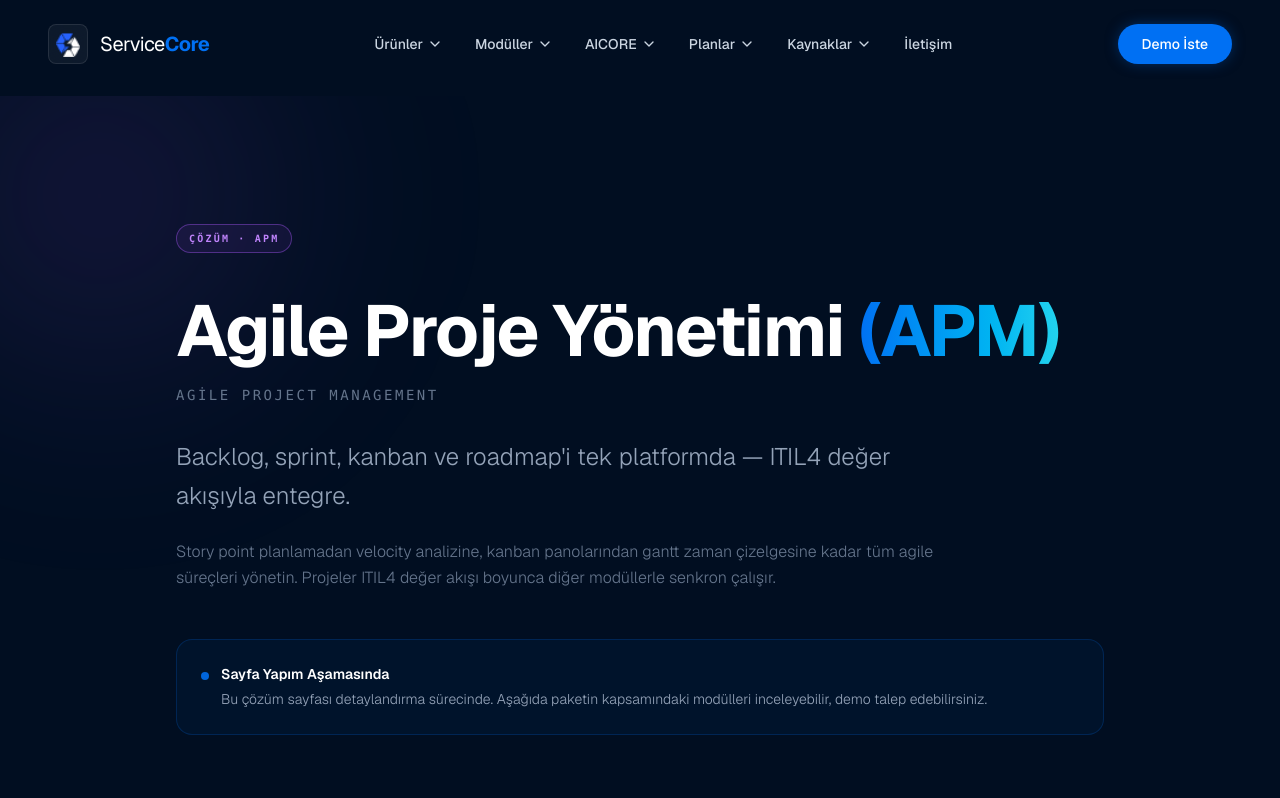
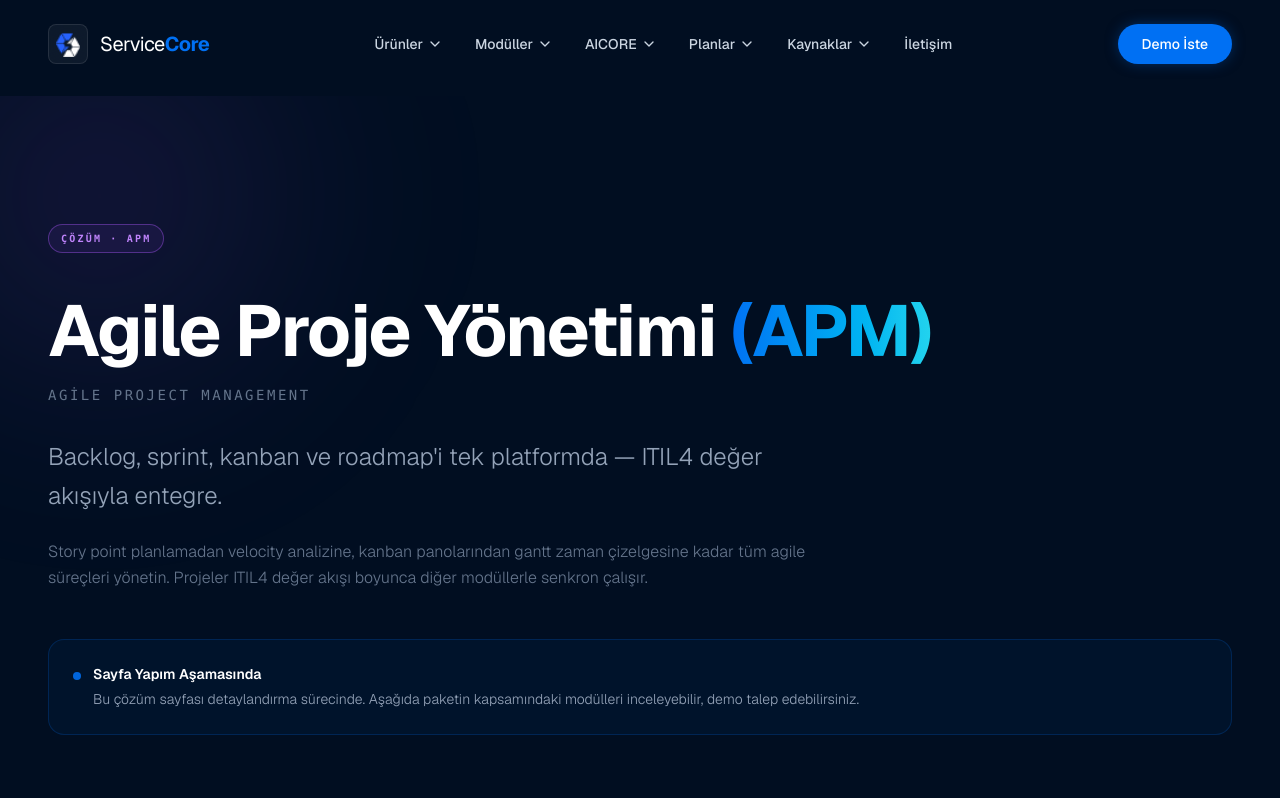
Before and after one commit to gorgonline/servicecore, a Next.js app in the folder website/: page /cozumler/apm in a window 1280 px wide. Shown: the top 798 px of the page. Built offline with nearby package versions, Linux system fonts and the light colour scheme.

Commit message:
v1.15.9: Cozumler/[slug] sayfa genisligi navbar ile hizalandi (max-w-5xl -> max-w-7xl)
Buyuk ekranlarda navbar 1280px container'da iken cozum sayfalari 1024px'te kaliyordu.
Artik ikisi de max-w-7xl, sayfa icerigi navbar'in sol/sag kenarlariyla birebir hizalanir.

```diff
--- a/website/src/app/(main)/cozumler/[slug]/page.tsx
+++ b/website/src/app/(main)/cozumler/[slug]/page.tsx
@@ -51,7 +51,7 @@ export default async function SolutionPage({ params }: PageProps) {
         }}
       />
 
-      <div className="relative z-10 mx-auto max-w-5xl px-6 lg:px-12 pt-32">
+      <div className="relative z-10 mx-auto max-w-7xl px-6 lg:px-12 pt-32">
         {/* Eyebrow */}
         <div className="inline-flex items-center gap-2 px-3 py-1.5 rounded-full border border-(--color-accent-purple-base)/40 bg-(--color-accent-purple-base)/8 mb-10">
           <span className="text-[10px] font-mono font-semibold tracking-[0.22em] uppercase text-(--color-accent-purple-light)">
```
